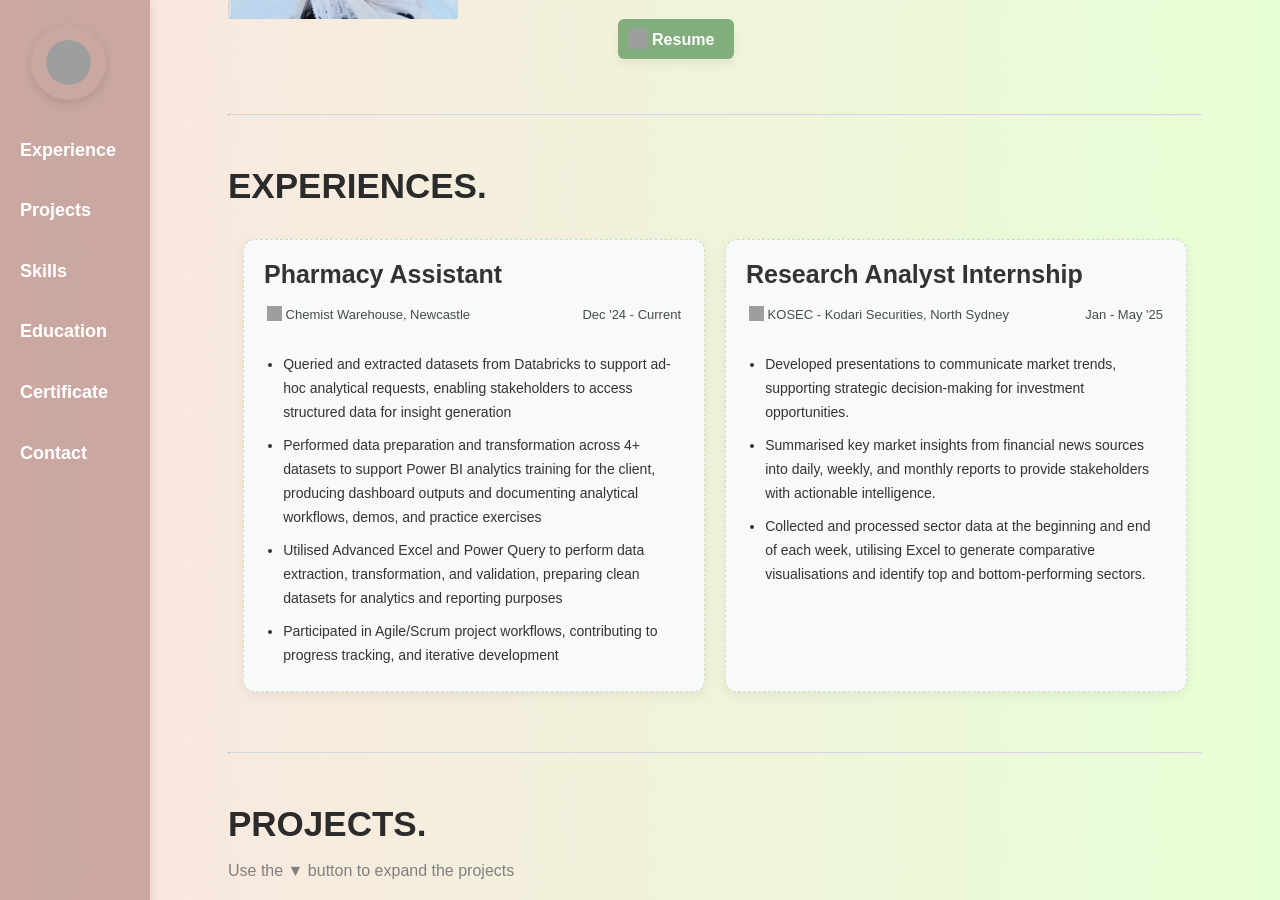
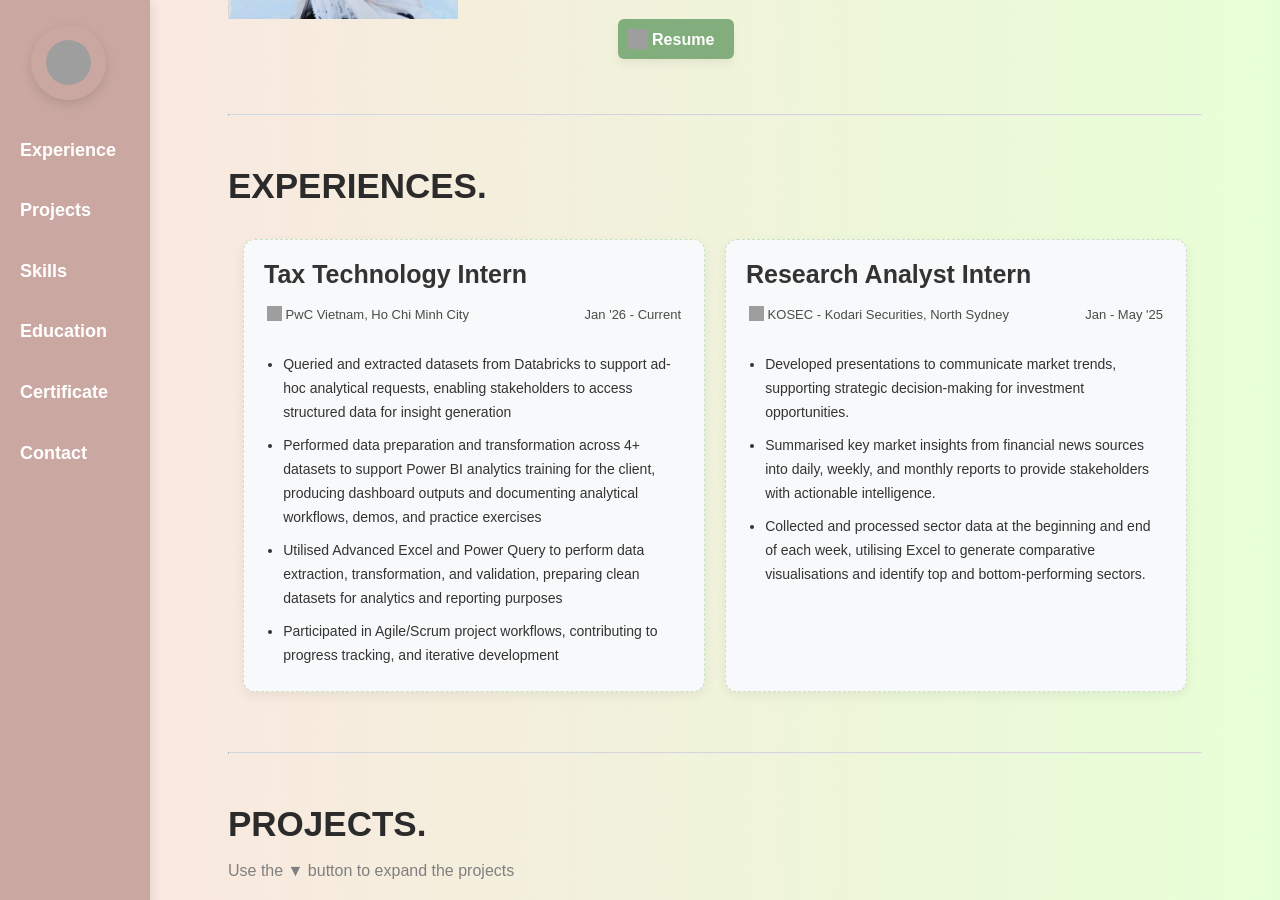
Before and after one commit to NgocDuong17/ngocduong17.github.io, a Jekyll site: the page built from index.html, in a window 1280 px wide and 900 px high, scrolled down 371 px. Built offline with Jekyll 4.4.1, drawn with Linux system fonts in a browser that asks for light colours; grey boxes are pictures that could not be loaded.

Commit message:
Update index.html

```diff
--- a/index.html
+++ b/index.html
@@ -32,11 +32,11 @@ title: Adoria Duong | Craft Data Stories
 <h1 id='experiences' class="heading-title">EXPERIENCES. </h1>
 <div class='exp-wrap'>
   <div class='exp-box'>
-    <h2>Pharmacy Assistant</h2>
+    <h2>Tax Technology Intern</h2>
     <div class='exp-side-info'>
       <p> <img class='icon-company' src="https://s2.svgbox.net/hero-solid.svg?ic=office-building&color=8bb483"
-          width="20" height="20"> Chemist Warehouse, Newcastle</p>
-      <p>Dec '24 - Current</p>
+          width="20" height="20"> PwC Vietnam, Ho Chi Minh City</p>
+      <p>Jan '26 - Current</p>
     </div>
     <ul>
       <li>Queried and extracted datasets from Databricks to support ad-hoc analytical requests, enabling stakeholders to
@@ -50,7 +50,7 @@ datasets for analytics and reporting purposes</li>
   </div>
 
   <div class='exp-box'>
-    <h2>Research Analyst Internship</h2>
+    <h2>Research Analyst Intern</h2>
     <div class='exp-side-info'>
       <p> <img class='icon-company' src="https://s2.svgbox.net/hero-solid.svg?ic=office-building&color=8bb483"
           width="20" height="20"> KOSEC - Kodari Securities, North Sydney</p>
```
